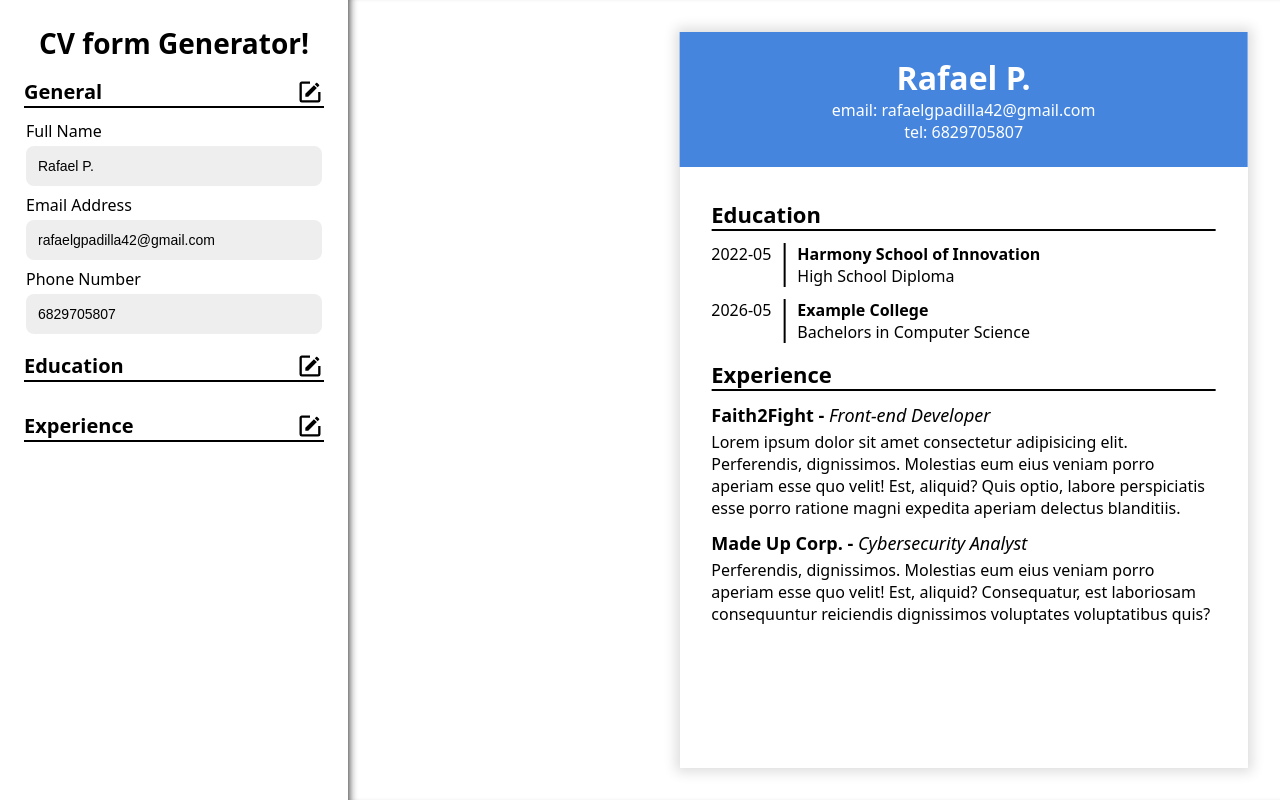
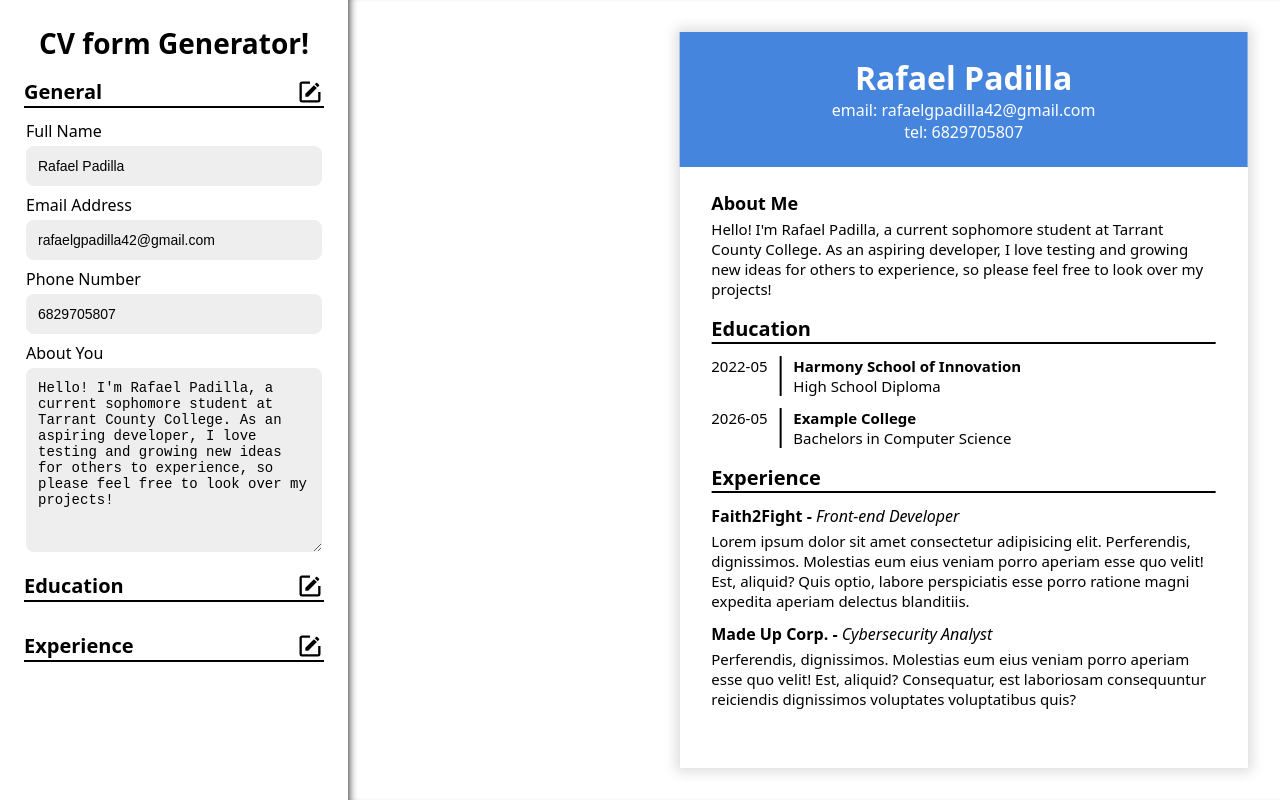
Before and after one commit to crispynoodlesoup/react-CV, a React (Vite) app: page / in a window 1280 px wide. Built offline with nearby package versions, Linux system fonts and the light colour scheme.

Commit message:
add an about section

```diff
--- a/src/App.jsx
+++ b/src/App.jsx
@@ -60,6 +60,10 @@ function CV({ applicantInfo }) {
         </header>
         <div>
           <section className="cv-section">
+            <h4>About Me</h4>
+            <p className="about">{applicantInfo.about}</p>
+          </section>
+          <section className="cv-section">
             <h3>Education</h3>
             <div className="cv-item-list">
               {applicantInfo.education.map((school) => {
@@ -95,9 +99,10 @@ function CV({ applicantInfo }) {
 }
 
 const baseInfo = {
-  name: "Rafael P.",
+  name: "Rafael Padilla",
   email: "rafaelgpadilla42@gmail.com",
   phone: "6829705807",
+  about: "Hello! I'm Rafael Padilla, a current sophomore student at Tarrant County College. As an aspiring developer, I love testing and growing new ideas for others to experience, so please feel free to look over my projects!",
   education: [
     {
       name: "Harmony School of Innovation",
@@ -125,7 +130,7 @@ const baseInfo = {
       position: "Cybersecurity Analyst",
       description:
         "Perferendis, dignissimos. Molestias eum eius veniam porro aperiam esse quo velit! Est, aliquid? Consequatur, est laboriosam consequuntur reiciendis dignissimos voluptates voluptatibus quis?",
-      id: 0,
+      id: 1,
     },
   ],
 };
--- a/src/Inputs.jsx
+++ b/src/Inputs.jsx
@@ -38,6 +38,19 @@ function General({ setApplicantInfo, applicantInfo }) {
             setApplicantInfo({ ...applicantInfo, phone: e.target.value })
           }
         />
+      </p>
+      <p>
+        <label htmlFor="about">About You</label>
+        <textarea
+          id="about"
+          cols="30"
+          rows="10"
+          placeholder="I love hedgehogs..."
+          value={applicantInfo.about}
+          onChange={(e) =>
+            setApplicantInfo({ ...applicantInfo, about: e.target.value })
+          }
+        ></textarea>
       </p>
     </div>
   );
@@ -265,9 +278,7 @@ function Experience({ setApplicantInfo, applicantInfo }) {
             <div
               className="school-header"
               onClick={() => {
-                selected === work.id
-                  ? setSelected(-1)
-                  : setSelected(work.id);
+                selected === work.id ? setSelected(-1) : setSelected(work.id);
               }}
             >
               <p>{work.name}</p>
--- a/style/app.css
+++ b/style/app.css
@@ -85,6 +85,7 @@ input[type="month"] {
 
 textarea {
   resize: vertical;
+  margin-bottom: 2px;
 }
 
 .accordion-content p {
@@ -190,7 +191,7 @@ main {
 }
 
 .cv-page > div {
-  padding: 32px;
+  padding: 24px 32px;
 }
 
 .cv-section {
@@ -198,8 +199,17 @@ main {
 }
 
 .cv-section h3 {
-  font-size: 22px;
+  font-size: 20px;
   border-bottom: 2px solid black;
+}
+
+.cv-section h4 {
+  font-size: 18px;
+}
+
+.about {
+  font-size: 15px;
+  margin-top: 4px
 }
 
 .cv-item-list {
@@ -211,7 +221,7 @@ main {
 
 .school {
   display: grid;
-  grid-template-columns: 64px 1fr;
+  grid-template-columns: 60px 1fr;
 }
 
 .school div {
@@ -221,11 +231,19 @@ main {
 }
 
 .school-name {
+  font-size: 15px;
   font-weight: 600;
 }
 
+.school-degree {
+  font-size: 15px;
+}
+
+.school-date {
+  font-size: 15px;
+}
+
 .work-name {
-  font-size: 18px;
   font-weight: bold;
 }
 
@@ -235,5 +253,6 @@ main {
 }
 
 .work-description {
+  font-size: 15px;
   margin-top: 4px;
 }
```
